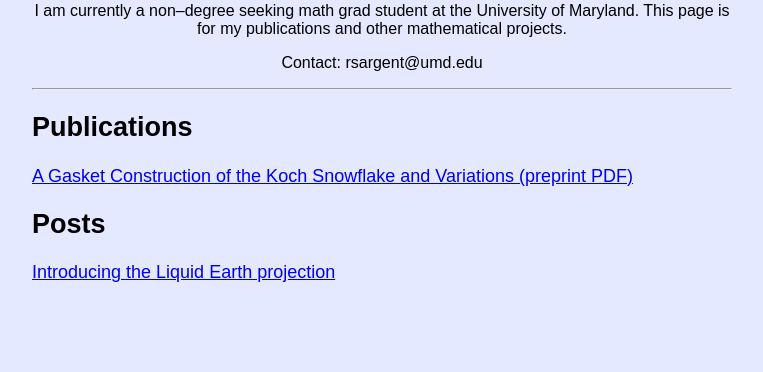
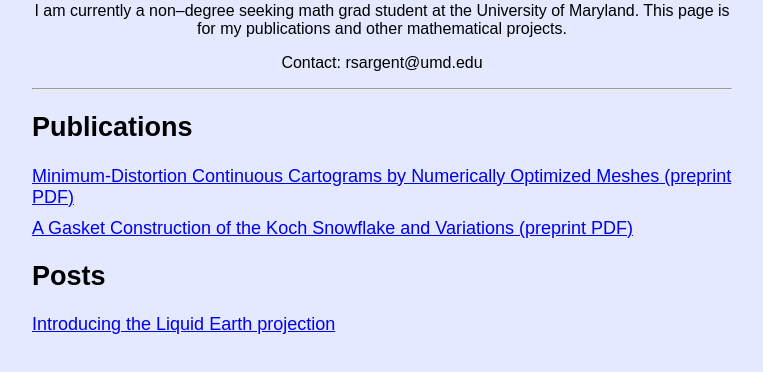
Before and after one commit to rsargentmath/rsargentmath.github.io, a plain HTML site: page index.html in a window 1280 px wide. Shown: the part 74-446 px from the top of the page, without its empty margins (258-1021 px from the left). Drawn offline with Linux system fonts and the light colour scheme.

Commit message:
Cartogram paper preprint

```diff
--- a/index.html
+++ b/index.html
@@ -21,14 +21,17 @@
 
 		<section class="center">
 			<h2>Publications</h2>
-			<div>
+			<div class="home-link">
+				<a href="publications/cartogram_preprint_2024-11-18.pdf"> Minimum-Distortion Continuous Cartograms by Numerically Optimized Meshes (preprint PDF) </a>
+			</div>
+			<div class="home-link">
 				<a href="publications/koch_gasket_preprint.pdf"> A Gasket Construction of the Koch Snowflake and Variations (preprint PDF) </a>
 			</div>
 		</section>
 
 		<section class="center">
 			<h2>Posts</h2>
-			<div>
+			<div class="home-link">
 				<a href="posts/liquid_earth/"> Introducing the Liquid Earth projection </a>
 			</div>
 		</section>
--- a/style.css
+++ b/style.css
@@ -33,3 +33,7 @@ p {
 .date {
 	font-size: 16px;
 }
+
+.home-link {
+	margin-bottom: 10px;
+}
```
Also changed, not shown: 1 other file.
